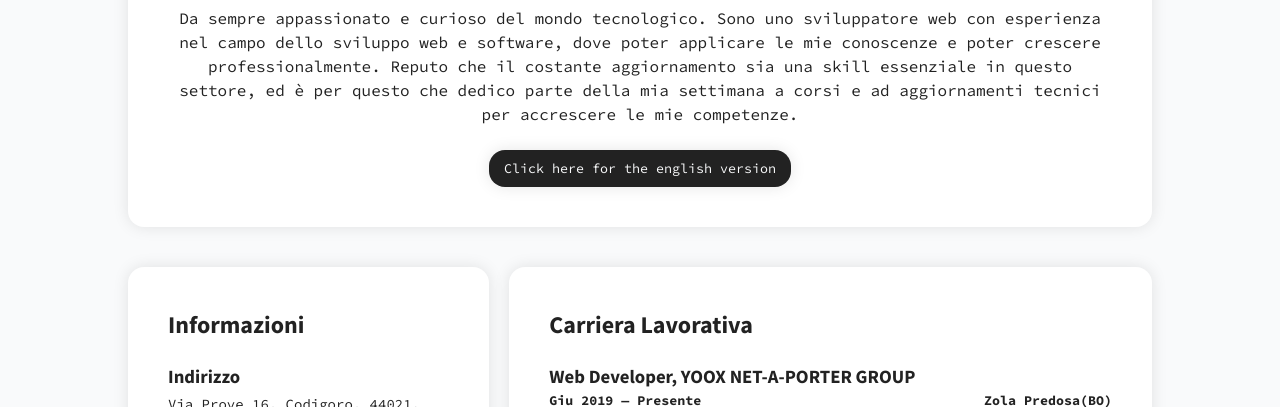
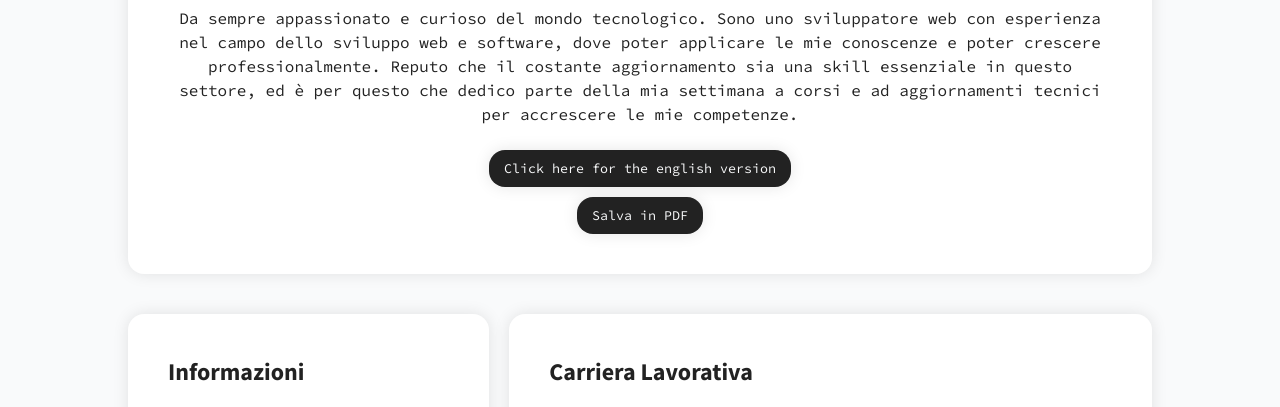
Before and after one commit to Geppe1990/vigneri.me-3.0, a Gatsby site: page /cv in a window 1280 px wide. Shown: the part 348-755 px from the top of the page. Built offline with nearby package versions, Linux system fonts and the light colour scheme; Gatsby itself is replaced by a stand-in of ours.

Commit message:
Cv fine tuning

```diff
--- a/labels.json
+++ b/labels.json
@@ -3,6 +3,7 @@
 		"ita": {
 			"intro": "Da sempre appassionato e curioso del mondo tecnologico. Sono uno sviluppatore web con esperienza nel campo dello sviluppo web e software, dove poter applicare le mie conoscenze e poter crescere professionalmente. Reputo che il costante aggiornamento sia una skill essenziale in questo settore, ed è per questo che dedico parte della mia settimana a corsi e ad aggiornamenti tecnici per accrescere le mie competenze.",
 			"cta": "Click here for the english version",
+			"pdf": "Salva in PDF",
 			"headingInfo": "Informazioni",
 			"address": "Indirizzo",
 			"addressDescription": "Via Prove 16, Codigoro, 44021, Italia",
@@ -32,6 +33,7 @@
 		"eng": {
 			"intro": "Always passionate and curious about the technological world. I am a web developer with experience in the field of web and software development, where I can apply my knowledge and be able to grow professionally. I believe that constant updating is an essential skill in this sector, and that is why I dedicate part of my week to courses and technical updates to increase my skills",
 			"cta": "Clicca qui per la versione italiana",
+			"pdf": "Save in PDF",
 			"headingInfo": "Informations",
 			"address": "Address",
 			"addressDescription": "Via Prove 16, Codigoro, 44021, Italy",
--- a/src/components/styles/globalStyles.js
+++ b/src/components/styles/globalStyles.js
@@ -268,11 +268,19 @@ const GlobalStyles = createGlobalStyle`
 		}
 	}
 
+	.print {
+		display: none;
+	}
+
 	@media print {
 		.no-print, .no-print *
 		{
 			display: none !important;
 		}
+
+		.print, .print * {
+			display: block;
+		}
 	}
 `
 
--- a/src/pages/cv.js
+++ b/src/pages/cv.js
@@ -27,13 +27,44 @@ const CV = styled.div`
 	}
 
 	.cv {
+		&-intro {
+			.ctaWrapper {
+				display: flex;
+				flex-direction: column;
+				align-items: center;
+
+				button {
+					margin-top: 10px;
+
+					&:first-child {
+						margin-top: 0;
+					}
+				}
+			}
+		}
+
 		&-contatti {
 			.wrapper {
 				display: flex;
 				justify-content: center;
 
+				@media print {
+					flex-direction: column;
+				}
+
 				a {
 					padding: 0 20px;
+
+					@media print {
+						padding: 0;
+					}
+
+					span {
+						@media print {
+							display: inline-block;
+							margin-left: 10px;
+						}
+					}
 				}
 			}
 		}
@@ -67,8 +98,9 @@ const Cv = () => {
 						<p className="text-center">
 							{label.intro}
 						</p>
-						<div class="text-center">
+						<div className="text-center ctaWrapper">
 							<button onClick={ () => toggleLanguage() } className="no-print">{label.cta}</button>
+							<button className="no-print">{label.pdf}</button>
 						</div>
 					</div>
 
@@ -191,21 +223,27 @@ const Cv = () => {
 							<div className="wrapper">
 								<a href="https://www.linkedin.com/in/giuseppevigneri/">
 									<FontAwesomeIcon icon={faLinkedin} />
+									<span className="print">https://www.linkedin.com/in/giuseppevigneri/</span>
 								</a>
 								<a href="https://github.com/Geppe1990">
 									<FontAwesomeIcon icon={faGithub} />
+									<span className="print">https://github.com/Geppe1990</span>
 								</a>
 								<a href="https://twitter.com/ioSonoGeppe">
 									<FontAwesomeIcon icon={faTwitter} />
+									<span className="print">https://twitter.com/ioSonoGeppe</span>
 								</a>
 								<a href="https://www.instagram.com/geppegram/">
 									<FontAwesomeIcon icon={faInstagram} />
+									<span className="print">https://www.instagram.com/geppegram/</span>
 								</a>
 								<a href="tg://resolve?domain=geppegram">
 									<FontAwesomeIcon icon={faTelegramPlane} />
+									<span className="print">geppegram</span>
 								</a>
 								<a href="mailto:geppe1990@gmail.com">
 									<FontAwesomeIcon icon={faEnvelope} />
+									<span className="print">geppe1990@gmail.com</span>
 								</a>
 							</div>
 						</div>
```
Also changed, not shown: README.md.
